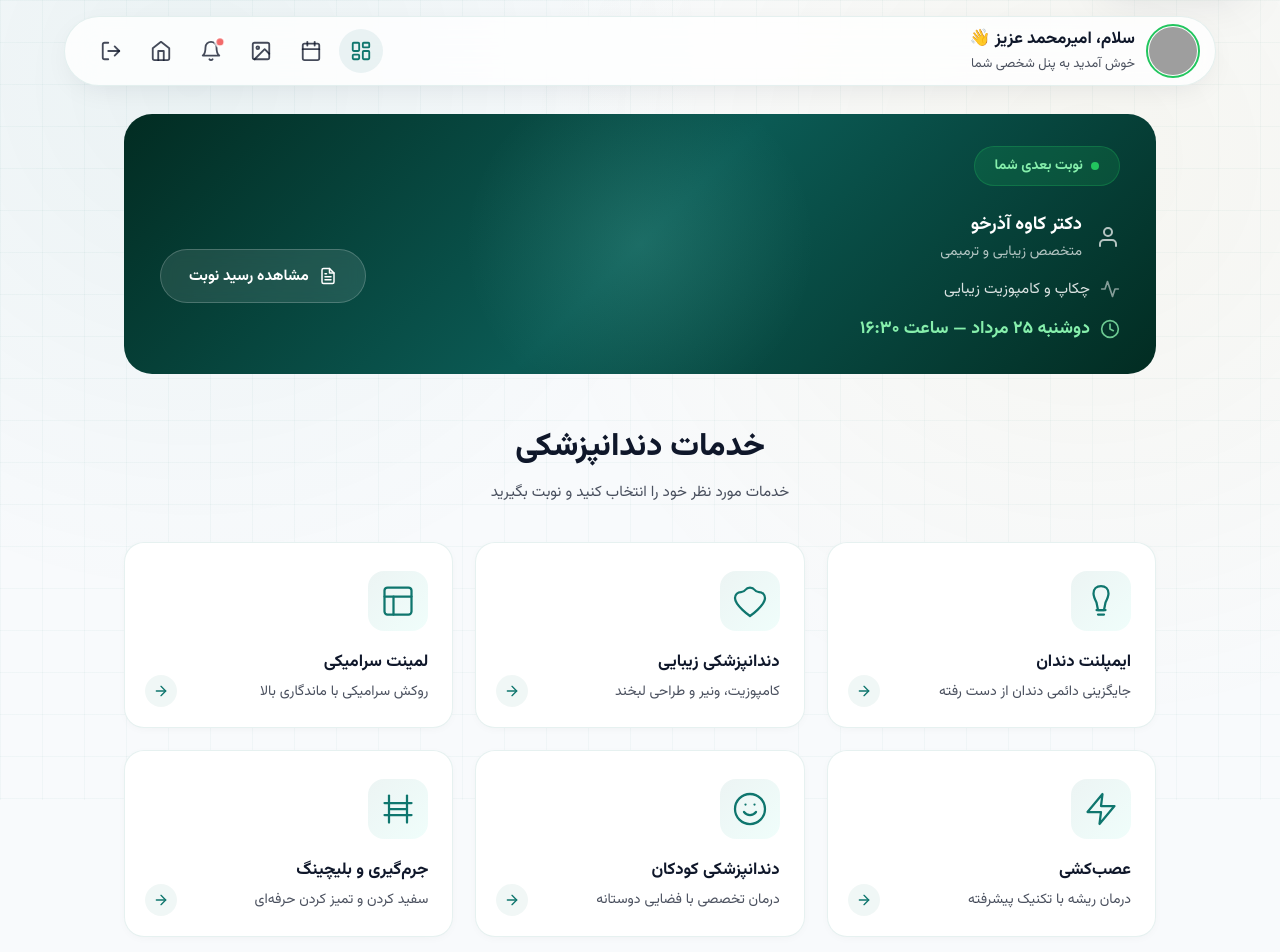
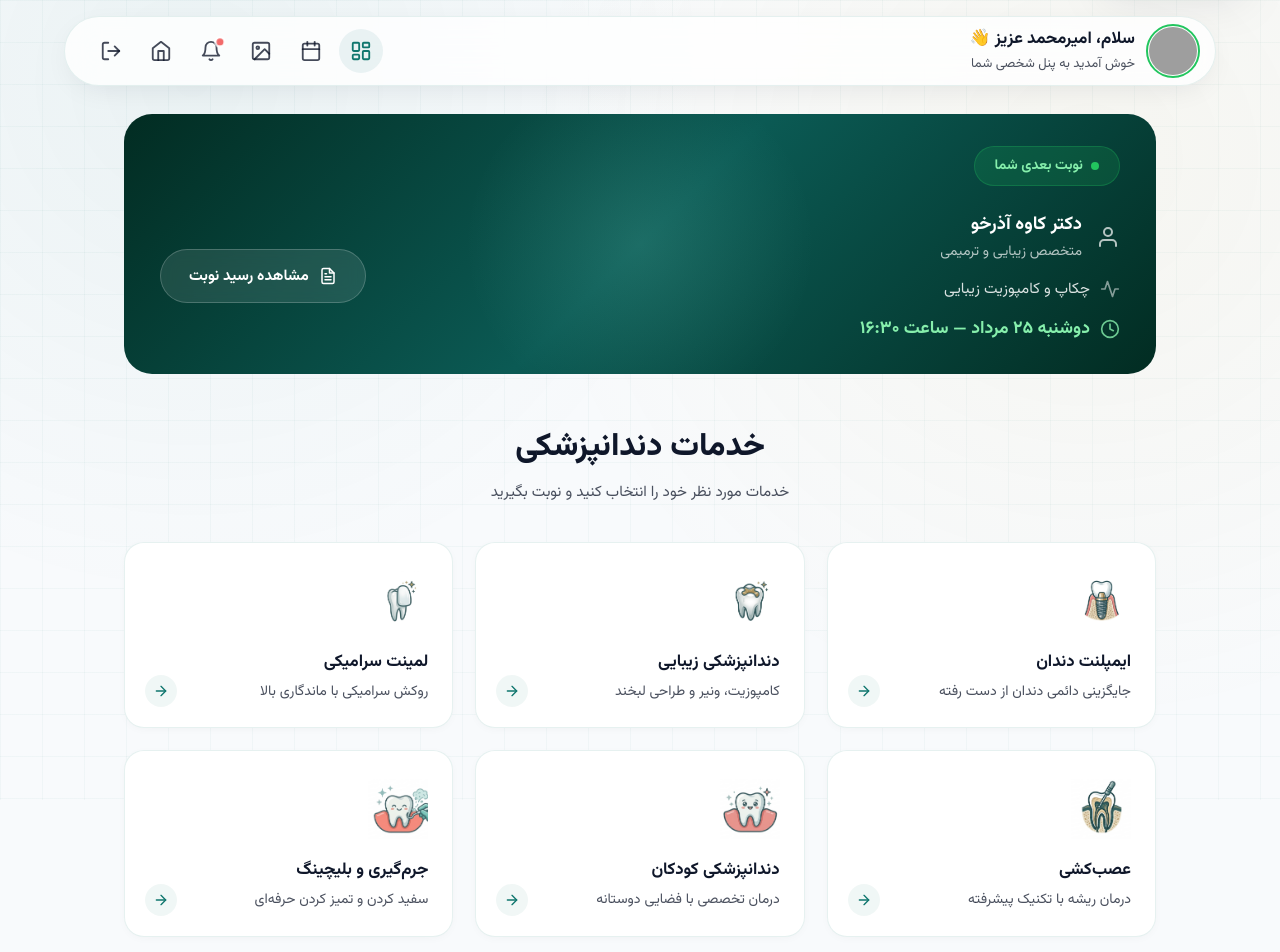
Before and after one commit to AmirMohammadAdhami/Dental-Clinic, a Python web app: template front-end/templates/dashboard/dashboard.html in a window 1280 px wide. Shown: the top 952 px of the page. Run offline with Jinja, Linux system fonts and the light colour scheme; the template is opened without the code that fills it, so the values that code supplies are empty; grey boxes are pictures that could not be loaded.

Commit message:
change SVGs to imgs for dashboard.html

```diff
--- a/front-end/templates/dashboard/dashboard.html
+++ b/front-end/templates/dashboard/dashboard.html
@@ -153,11 +153,7 @@
             <!-- کارت ۱: ایمپلنت -->
             <a href="select-doctors.html" class="dash-service-card">
                 <div class="dash-service-icon">
-                    <svg width="36" height="36" viewBox="0 0 24 24" fill="none" stroke="currentColor" stroke-width="1.5" stroke-linecap="round" stroke-linejoin="round">
-                        <path d="M12 2C9 2 7 4 7 7c0 2 1 4 2 6l1 5h4l1-5c1-2 2-4 2-6 0-3-2-5-5-5z"/>
-                        <path d="M9 18h6"/>
-                        <path d="M10 21h4"/>
-                    </svg>
+                    <img src='../../assets/blog-icons/implant.jpg' alt="ایمپلنت">
                 </div>
                 <h3 class="dash-service-title">ایمپلنت دندان</h3>
                 <p class="dash-service-desc">جایگزینی دائمی دندان از دست رفته</p>
@@ -172,9 +168,8 @@
             <!-- کارت ۲: زیبایی -->
             <a href="select-doctors.html" class="dash-service-card">
                 <div class="dash-service-icon">
-                    <svg width="36" height="36" viewBox="0 0 24 24" fill="none" stroke="currentColor" stroke-width="1.5" stroke-linecap="round" stroke-linejoin="round">
-                        <path d="M12 3c-1.2 0-2.4.6-3 1.5C8.4 5.4 7.2 6 6 6 3.8 6 2 7.8 2 10c0 5 10 12 10 12s10-7 10-12c0-2.2-1.8-4-4-4-1.2 0-2.4-.6-3-1.5-.6-.9-1.8-1.5-3-1.5z"/>
-                    </svg>
+                    <img src="../../assets/blog-icons/composite.jpg" alt="زیبایی">
+
                 </div>
                 <h3 class="dash-service-title">دندانپزشکی زیبایی</h3>
                 <p class="dash-service-desc">کامپوزیت، ونیر و طراحی لبخند</p>
@@ -189,11 +184,7 @@
             <!-- کارت ۳: لمینت -->
             <a href="select-doctors.html" class="dash-service-card">
                 <div class="dash-service-icon">
-                    <svg width="36" height="36" viewBox="0 0 24 24" fill="none" stroke="currentColor" stroke-width="1.5" stroke-linecap="round" stroke-linejoin="round">
-                        <rect x="3" y="3" width="18" height="18" rx="2"/>
-                        <path d="M3 9h18"/>
-                        <path d="M9 21V9"/>
-                    </svg>
+                    <img src="../../assets/blog-icons/laminate.jpg" alt="لمینت">
                 </div>
                 <h3 class="dash-service-title">لمینت سرامیکی</h3>
                 <p class="dash-service-desc">روکش سرامیکی با ماندگاری بالا</p>
@@ -208,9 +199,7 @@
             <!-- کارت ۴: عصب‌کشی -->
             <a href="select-doctors.html" class="dash-service-card">
                 <div class="dash-service-icon">
-                    <svg width="36" height="36" viewBox="0 0 24 24" fill="none" stroke="currentColor" stroke-width="1.5" stroke-linecap="round" stroke-linejoin="round">
-                        <path d="M13 2L3 14h9l-1 8 10-12h-9l1-8z"/>
-                    </svg>
+                    <img src="../../assets/blog-icons/root-canal.jpg" alt="عصب کشی">
                 </div>
                 <h3 class="dash-service-title">عصب‌کشی</h3>
                 <p class="dash-service-desc">درمان ریشه با تکنیک پیشرفته</p>
@@ -225,12 +214,7 @@
             <!-- کارت ۵: دندانپزشکی کودکان -->
             <a href="select-doctors.html" class="dash-service-card">
                 <div class="dash-service-icon">
-                    <svg width="36" height="36" viewBox="0 0 24 24" fill="none" stroke="currentColor" stroke-width="1.5" stroke-linecap="round" stroke-linejoin="round">
-                        <circle cx="12" cy="12" r="10"/>
-                        <path d="M8 14s1.5 2 4 2 4-2 4-2"/>
-                        <line x1="9" y1="9" x2="9.01" y2="9"/>
-                        <line x1="15" y1="9" x2="15.01" y2="9"/>
-                    </svg>
+                    <img src="../../assets/blog-icons/kids-dentistry.jpg">
                 </div>
                 <h3 class="dash-service-title">دندانپزشکی کودکان</h3>
                 <p class="dash-service-desc">درمان تخصصی با فضایی دوستانه</p>
@@ -245,13 +229,7 @@
             <!-- کارت ۶: جرم‌گیری -->
             <a href="select-doctors.html" class="dash-service-card">
                 <div class="dash-service-icon">
-                    <svg width="36" height="36" viewBox="0 0 24 24" fill="none" stroke="currentColor" stroke-width="1.5" stroke-linecap="round" stroke-linejoin="round">
-                        <path d="M6 3v18"/>
-                        <path d="M18 3v18"/>
-                        <path d="M6 12h12"/>
-                        <path d="M3 8h18"/>
-                        <path d="M3 16h18"/>
-                    </svg>
+                    <img src="../../assets/blog-icons/germgiri.jpg">
                 </div>
                 <h3 class="dash-service-title">جرم‌گیری و بلیچینگ</h3>
                 <p class="dash-service-desc">سفید کردن و تمیز کردن حرفه‌ای</p>
```
Also changed, not shown: front-end/assets/blog-icons/germgiri.jpg (added), front-end/assets/blog-icons/kids-dentistry.jpg (added).
